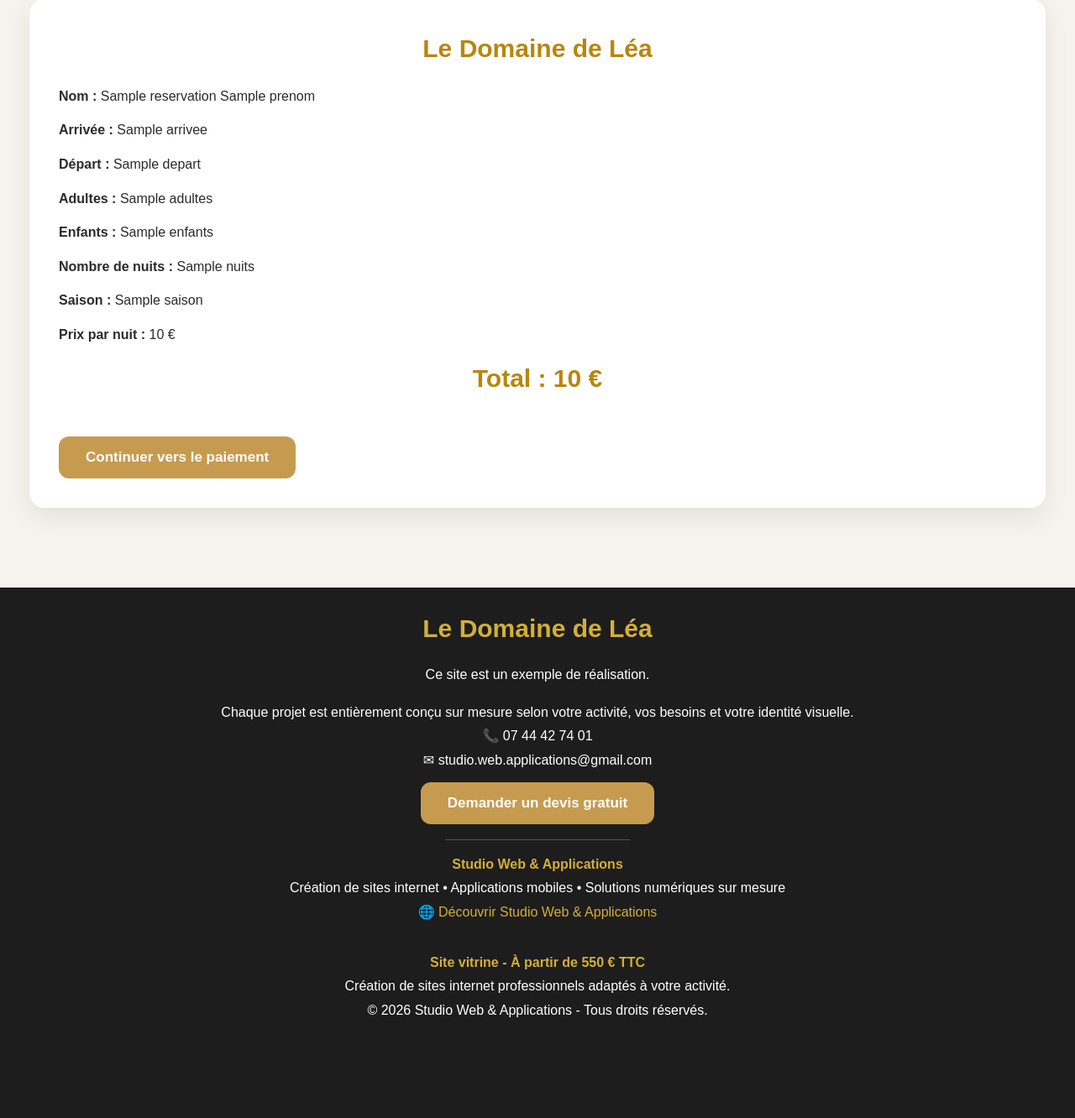
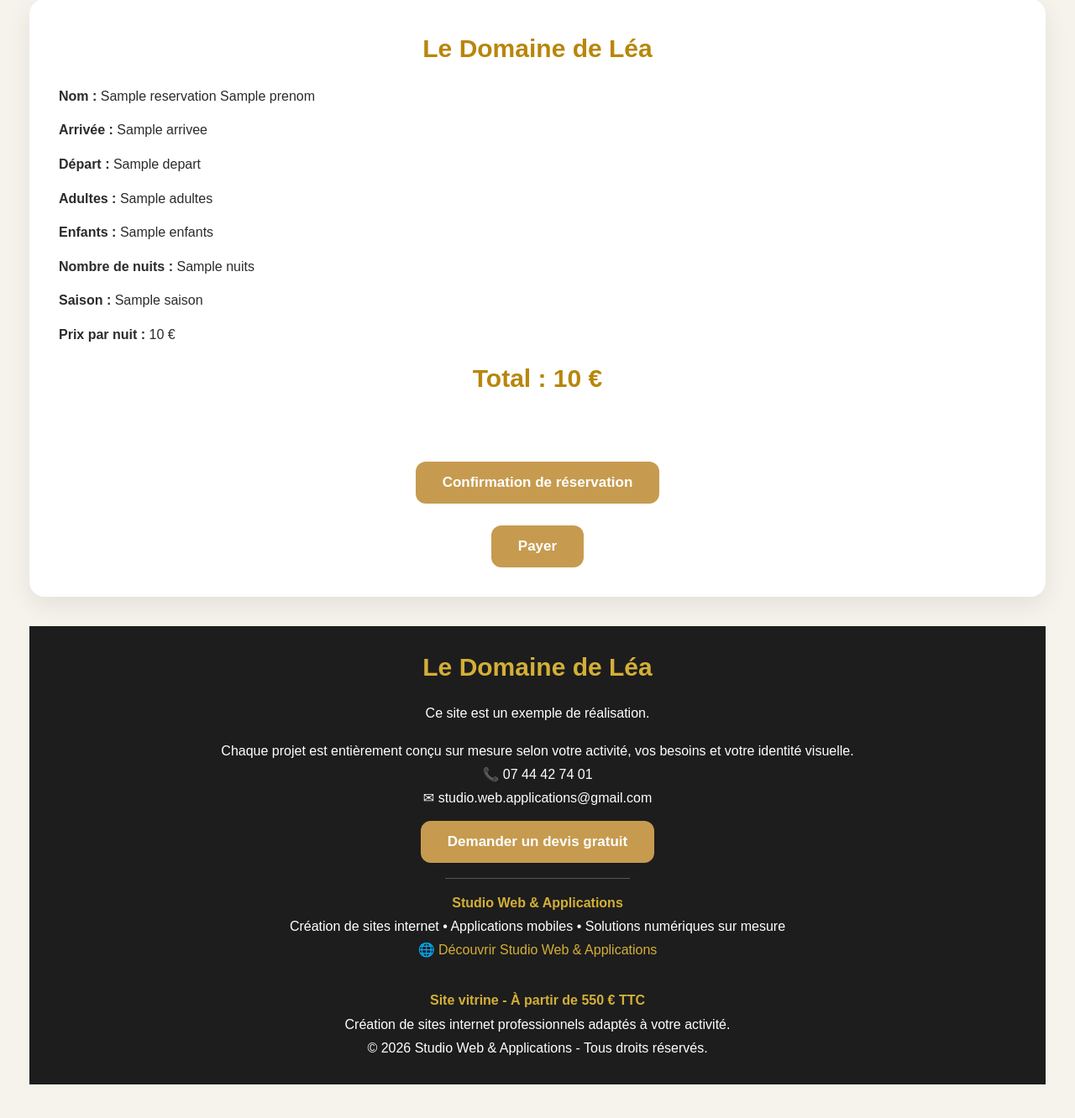
Before and after one commit to MSEDIT-1304/demo-le-domaine-de-lea, a Flask app: template templates/panier.html in a window 1280 px wide. Shown: the part 762-2094 px from the top of the page at 84% size. Before the commit the page ends 1974 px from the top, so only its background shows below. Run offline with Flask 3, Linux system fonts and the light colour scheme; the template is opened without the code that fills it: most values are stand-ins (such as "Sample title", 1, 10 or a date in 2020).

Commit message:
Update panier.html

```diff
--- a/templates/panier.html
+++ b/templates/panier.html
@@ -125,15 +125,21 @@
 
 <br>
 
-<a href="/paiement">
+<div style="text-align:center; margin-top:30px;">
 
-<button>
+    <a href="/confirmation">
+        <button>
+            Confirmation de réservation
+        </button>
+    </a>
 
-Continuer vers le paiement
+    <br><br>
 
-</button>
-
-</a>
+    <a href="/paiement">
+        <button>
+            Payer
+        </button>
+    </a>
 
 </div>
 {% else %}
```
